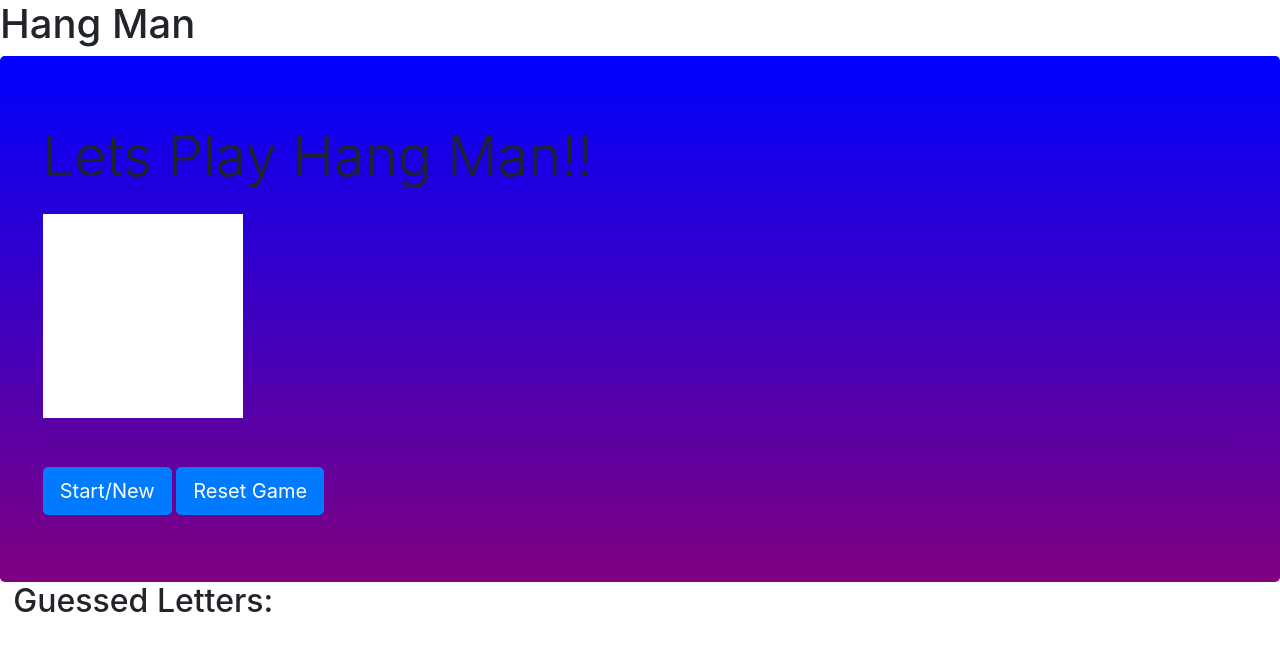
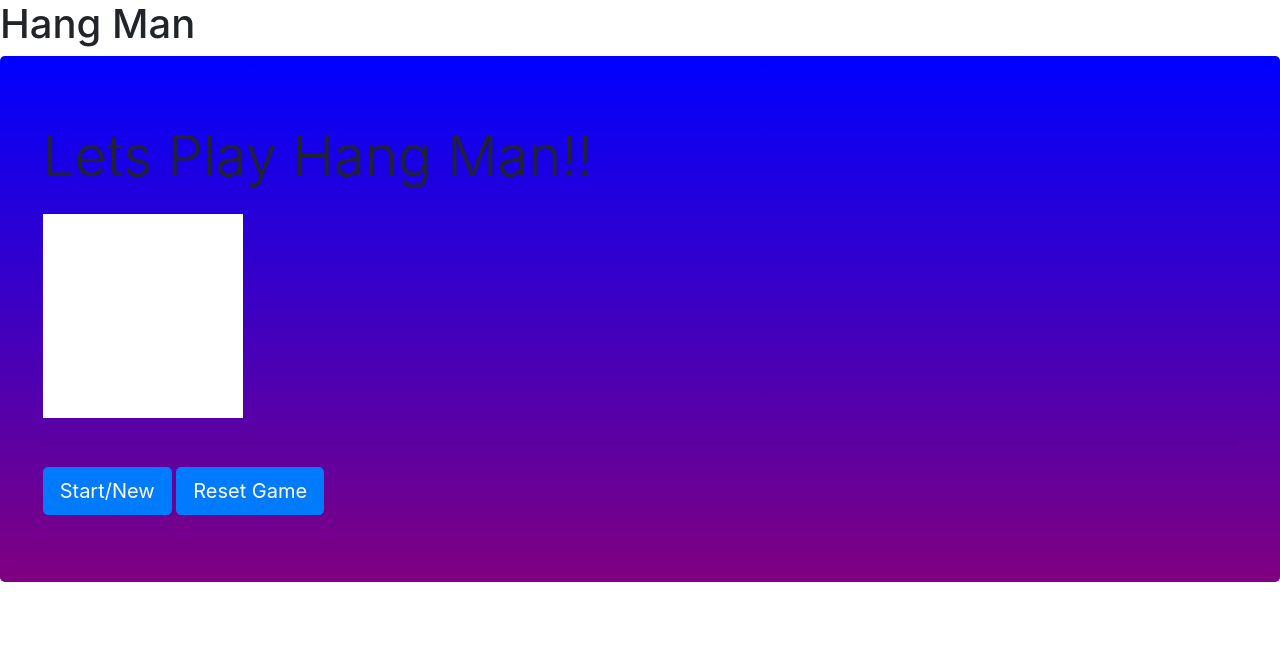
Before and after one commit to jeffgulick/hack-Hangman, a plain HTML site: page index.html in a window 1280 px wide. Drawn offline with nearby package versions, Linux system fonts and the light colour scheme.

Commit message:
removed unused code

```diff
--- a/index.html
+++ b/index.html
@@ -26,10 +26,6 @@
             <a class="btn btn-primary btn-lg" href="#" role="button" onclick="resetGame()">Reset Game</a>
           </div>
     </div>
-    <div class="bottom">
-      <h2>Guessed Letters: </h2>
-      <div id="usedLetters"></div>
-    </div>
     <script src="https://code.jquery.com/jquery-3.5.1.js" integrity="sha256-QWo7LDvxbWT2tbbQ97B53yJnYU3WhH/C8ycbRAkjPDc=" crossorigin="anonymous"></script>
 </body>
 </html>
```
